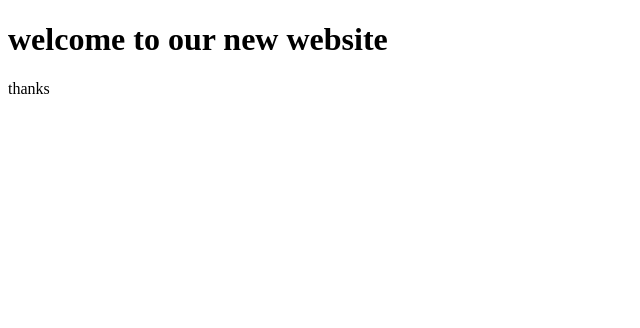
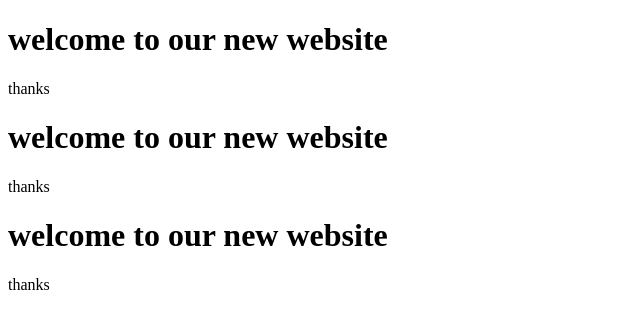
Before and after one commit to TanvirAhmed663/firstweb, a plain HTML site: page index.html in a window 1280 px wide. Shown: the whole page, without its empty margins (0-640 px from the left). Drawn offline with Linux system fonts and the light colour scheme.

Commit message:
first commit

```diff
--- a/index.html
+++ b/index.html
@@ -8,5 +8,9 @@
 <body>
     <h1>welcome to our new website</h1>
     <p>thanks</p>
+    <h1>welcome to our new website</h1>
+    <p>thanks</p>
+    <h1>welcome to our new website</h1>
+    <p>thanks</p>
 </body>
 </html>
```
